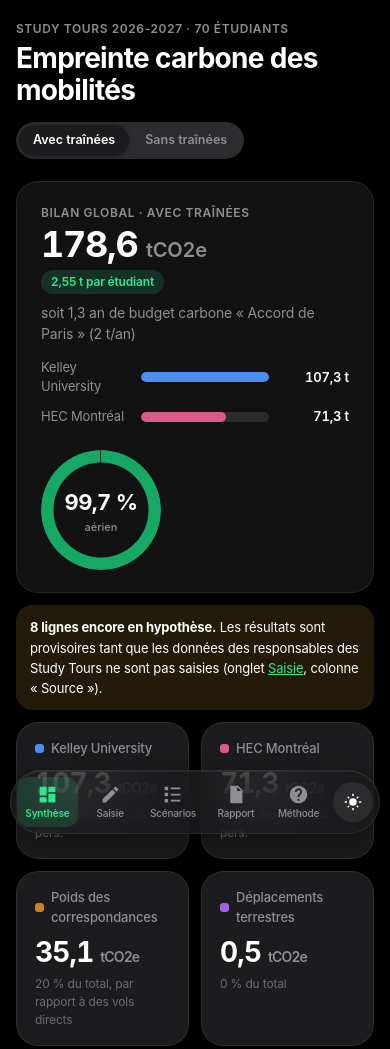
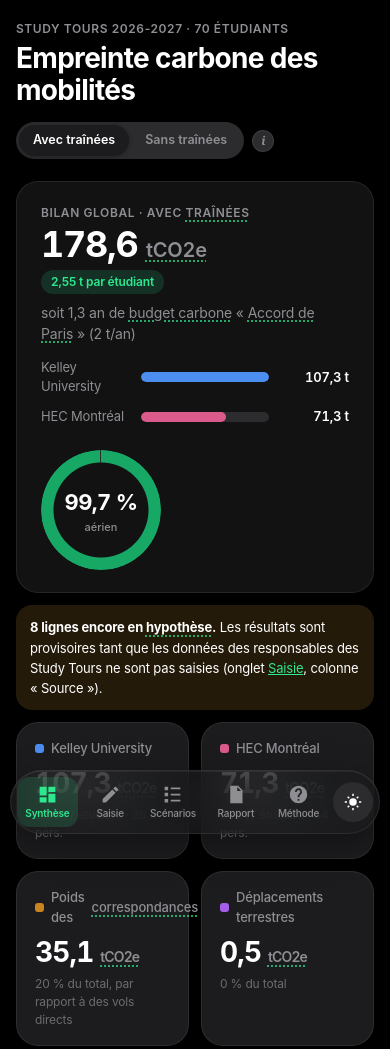
Before and after one commit to TheBigTartine/bilan-carbone-project2, a plain HTML site: page index.html in a window 390 px wide. Shown: the top 1049 px of the page. Drawn offline with nearby package versions, Linux system fonts and the light colour scheme.

Commit message:
Bulles d'explication sur les termes techniques et lexique
- 40 définitions (traînées, tCO2e, facteur d'émission, orthodromie, correspondance…)
- Mots soulignés en pointillés dans tout le site : survol à la souris, toucher sur téléphone, Tab au clavier
- Bouton « i » à côté du choix avec / sans traînées
- Lexique complet dans l'onglet Méthode

Co-Authored-By: Claude Opus 5.5 <noreply@anthropic.com>

```diff
--- a/css/style.css
+++ b/css/style.css
@@ -417,3 +417,17 @@ table.detail td:first-child { min-width: 170px; }
 table.detail td:first-child b { white-space: nowrap; }
 table.detail th { white-space: nowrap; }
 table.detail { min-width: 920px; }
+
+/* ---------- Bulles du lexique ---------- */
+.term { text-decoration: underline dotted color-mix(in srgb, var(--accent) 70%, transparent); text-decoration-thickness: 1.5px; text-underline-offset: 3px; cursor: help; border-radius: 4px; transition: background .2s; }
+.term.hot, .term:focus-visible { background: var(--accent-soft); outline: none; }
+.seg-wrap { display: inline-flex; align-items: center; gap: 8px; }
+.info { width: 22px; height: 22px; border-radius: 50%; display: inline-grid; place-items: center; font: italic 700 12px/1 Georgia, serif; background: var(--surface-2); color: var(--text-2); cursor: help; border: .5px solid var(--border); flex-shrink: 0; transition: background .2s, color .2s; }
+.info.hot, .info:hover { background: var(--accent); color: var(--on-accent); }
+.viz-tip { max-width: 320px; }
+.viz-tip b:first-child { color: var(--accent); }
+.lexique { display: grid; grid-template-columns: repeat(auto-fill, minmax(280px, 1fr)); gap: 10px; margin: 0; }
+.lexique > div { background: var(--surface-2); border-radius: 14px; padding: 10px 12px; }
+.lexique dt { font-weight: 700; margin-bottom: 3px; }
+.lexique dd { margin: 0; color: var(--text-2); font-size: 13px; line-height: 1.5; }
+@media print { .term { text-decoration: none; } .info { display: none; } }
--- a/index.html
+++ b/index.html
@@ -41,6 +41,7 @@
   <script src="js/data.js"></script>
   <script src="js/calc.js"></script>
   <script src="js/visuals.js"></script>
+  <script src="js/glossary.js"></script>
   <script src="js/app.js"></script>
 </body>
 </html>
--- a/js/app.js
+++ b/js/app.js
@@ -74,8 +74,8 @@
   });
 
   // ---------- Petits composants ----------
-  const seg = () => `<div class="seg no-print" role="group" aria-label="Traînées de condensation">
-      <button data-rf="1" class="${st.rf ? 'on' : ''}">Avec traînées</button><button data-rf="0" class="${st.rf ? '' : 'on'}">Sans traînées</button></div>`;
+  const seg = () => `<div class="seg-wrap no-print"><div class="seg" role="group" aria-label="Traînées de condensation">
+      <button data-rf="1" class="${st.rf ? 'on' : ''}">Avec traînées</button><button data-rf="0" class="${st.rf ? '' : 'on'}">Sans traînées</button></div><span class="info" tabindex="0" data-tip="${esc(Lexique.definition('traînées'))}" aria-label="Qu'est-ce que les traînées ?">i</span></div>`;
   const kpi = (label, kg, sub, color, i) => `<div class="card tilt" style="--i:${i}">
       <div class="kpi-label">${color ? `<span class="dot" style="background:${color}"></span>` : ''}${label}</div>
       <div class="kpi-value num" data-count="${t(kg)}">${t(kg)} <small>tCO2e</small></div>
@@ -466,6 +466,7 @@
         <div><h2 class="section mt2" id="calculs">Calculs détaillés, segment par segment</h2>
           <p class="muted" style="font-size:13px">Toutes les étapes avec les données saisies (${st.rf ? 'avec' : 'sans'} traînées). Chaque résultat peut être vérifié à la calculatrice.</p>
           ${Viz.detail(st, Calc.calculer(st))}</div>
+        <div class="card" style="--i:4" id="lexique"><h2 class="section">Lexique</h2><p class="muted" style="font-size:13px;margin-bottom:12px">Les mots soulignés en pointillés dans tout le site affichent ces définitions au survol (ou au toucher sur téléphone).</p>${Lexique.lexiqueHTML()}</div>
         <div class="card" style="--i:4"><h2 class="section">Communication responsable</h2>
           <ul><li>Ne pas annoncer de neutralité carbone non démontrée.</li><li>Ne pas présenter des arbres plantés comme des tonnes de CO2 compensées immédiatement.</li><li>Ne jamais additionner émissions évitées, émissions réduites et contributions financées.</li><li>Ne pas confondre un financement environnemental avec un crédit carbone.</li><li>Toujours indiquer la convention retenue (avec ou sans traînées) et les limites.</li></ul></div>
         <div class="note warn" style="--i:5"><b>À faire par le pôle avant le bilan définitif :</b> vérifier chaque facteur dans la version en vigueur de la <a href="https://base-empreinte.ademe.fr" target="_blank" rel="noopener">Base Empreinte de l'ADEME</a> et le corriger dans <code>js/data.js</code> si besoin. Source actuelle : ${esc(F.version)}.</div>
@@ -488,6 +489,7 @@
     view.innerHTML = `<div class="view">${ROUTES[name][0]()}</div>`;
     old.replaceWith(view);
     ROUTES[name][1](view);
+    Lexique.annoter(view);
     view.addEventListener('click', e => {
       const b = e.target.closest('[data-rf]'); if (!b) return;
       st.rf = b.dataset.rf === '1'; save(); render(true);
--- /dev/null
+++ b/js/glossary.js
@@ -0,0 +1,110 @@
+/* Lexique : chaque terme technique du site reçoit une bulle d'explication au survol (ou au toucher sur téléphone).
+   Pour ajouter un terme : une ligne de plus dans LEXIQUE. Les variantes du même terme (pluriel, majuscules) sont
+   reconnues grâce au champ `motifs`. */
+(function () {
+  const LEXIQUE = [
+    { terme: 'Traînées', motifs: ['traînées de condensation', 'traînées', 'traînée'], def:
+      'Les lignes blanches derrière les avions. À haute altitude, ces traînées, avec la vapeur d’eau et les oxydes d’azote rejetés, retiennent de la chaleur et réchauffent le climat <b>en plus du CO2</b>. L’ADEME publie des facteurs « avec traînées » (environ ×1,8) et « sans traînées ». On choisit une convention et on ne mélange jamais les deux.' },
+    { terme: 'Effets hors CO2', motifs: ['effets hors CO2', 'hors CO2', 'effets climatiques autres que le CO2'], def:
+      'Tout ce qui réchauffe le climat dans un vol sans être du CO2 : traînées de condensation, cirrus artificiels, oxydes d’azote, vapeur d’eau. Ces effets sont réels mais plus incertains à chiffrer.' },
+    { terme: 'Forçage radiatif', motifs: ['forçage radiatif'], def:
+      'Mesure de combien un gaz ou un phénomène déséquilibre le bilan d’énergie de la Terre (elle garde plus de chaleur qu’elle n’en renvoie). Les traînées ont leur propre forçage radiatif, qui s’ajoute à celui du CO2.' },
+    { terme: 'tCO2e', motifs: ['tCO2e', 'tonnes de CO2e', 'tonne de CO2e'], def:
+      '<b>Tonne d’équivalent CO2.</b> Unité commune qui convertit tous les gaz à effet de serre (CO2, méthane, protoxyde d’azote…) en la quantité de CO2 qui aurait le même effet sur le climat. 1 t = 1 000 kg. Un Français émet en moyenne autour de 9 t par an.' },
+    { terme: 'kgCO2e', motifs: ['kgCO2e'], def: 'Kilogramme d’équivalent CO2 (1 000 kgCO2e = 1 tCO2e). Voir tCO2e.' },
+    { terme: 'CO2e', motifs: ['CO2e', 'équivalent CO2'], def: 'Équivalent CO2 : l’unité qui permet d’additionner des gaz différents selon leur effet sur le climat.' },
+    { terme: 'Facteur d’émission', motifs: ['facteurs d’émission', 'facteur d’émission', "facteurs d'émission", "facteur d'émission", 'facteur ADEME', 'facteurs ADEME'], def:
+      'Quantité de gaz à effet de serre émise par unité d’activité. Ici, en kgCO2e par passager et par km. Le calcul revient toujours à <b>activité × facteur</b> : 7 150 km × 0,152 kg/km = 1 087 kg.' },
+    { terme: 'Passager.km', motifs: ['passager.km'], def: 'Un passager transporté sur un kilomètre. 36 passagers qui font 100 km = 3 600 passager.km.' },
+    { terme: 'ADEME', motifs: ['ADEME'], def: 'Agence de la transition écologique : l’organisme public français de référence sur l’environnement et l’énergie.' },
+    { terme: 'Base Empreinte', motifs: ['Base Empreinte', 'Base Carbone'], def:
+      'Base de données officielle de l’ADEME qui regroupe les facteurs d’émission utilisés en France (anciennement « Base Carbone »). Le cahier des charges impose de s’en servir.' },
+    { terme: 'Orthodromie', motifs: ['orthodromique', 'orthodromie'], def:
+      'Le plus court chemin entre deux points à la surface de la Terre (un arc de « grand cercle »). Sur une carte plane il paraît courbé : c’est pour cela que les vols vers l’Amérique passent près du Groenland.' },
+    { terme: 'Correction de 95 km', motifs: ['+ 95 km', '95 km'], def:
+      'L’avion ne vole jamais en ligne parfaitement droite : couloirs aériens, attente, approche. L’ADEME ajoute forfaitairement 95 km à la distance orthodromique de chaque vol.' },
+    { terme: 'Court-courrier', motifs: ['court-courrier', 'court courrier'], def:
+      'Vol de moins de 1 000 km. C’est la tranche qui émet le plus <b>par km</b>, car le décollage et la montée, très gourmands en kérosène, pèsent lourd sur une courte distance.' },
+    { terme: 'Moyen-courrier', motifs: ['moyen-courrier', 'moyen courrier'], def: 'Vol de 1 000 à 3 500 km (ex. Paris–Istanbul).' },
+    { terme: 'Long-courrier', motifs: ['long-courrier', 'long courrier'], def: 'Vol de plus de 3 500 km (ex. Paris–Atlanta). Le plus faible facteur par km, mais de très grandes distances.' },
+    { terme: 'Tranche de distance', motifs: ['tranche de distance', 'tranche'], def: 'L’ADEME classe les vols en trois tranches (court, moyen, long-courrier), avec un facteur d’émission différent pour chacune.' },
+    { terme: 'Segment', motifs: ['segments', 'segment'], def: 'Un vol entre deux aéroports, du décollage à l’atterrissage. Un itinéraire MRS-CDG-YUL compte 2 segments.' },
+    { terme: 'Correspondance', motifs: ['correspondances', 'correspondance', 'escales', 'escale'], def:
+      'Changement d’avion en cours de route. Chaque escale ajoute un décollage (la phase la plus émettrice) et souvent un détour. Son « poids » est l’écart avec un vol direct.' },
+    { terme: 'Équivalent direct', motifs: ['équivalent direct', 'direct théorique', 'vol direct'], def:
+      'Les émissions qu’aurait un vol sans escale entre le premier et le dernier aéroport. Sert à mesurer le surplus dû aux correspondances.' },
+    { terme: 'Pré-acheminement', motifs: ['pré-acheminement'], def: 'Le trajet pour rejoindre l’aéroport du vol principal, par exemple Marseille → Paris-CDG avant de traverser l’Atlantique.' },
+    { terme: 'Code IATA', motifs: ['codes IATA', 'code IATA', 'IATA'], def: 'Code à 3 lettres attribué à chaque aéroport par l’association internationale du transport aérien : MRS = Marseille, CDG = Paris-Charles de Gaulle, YUL = Montréal, IND = Indianapolis.' },
+    { terme: 'A/R', motifs: ['A/R', 'aller-retour', 'allers-retours'], def: 'Aller-retour : le trajet est compté deux fois.' },
+    { terme: 'Classe de voyage', motifs: ['coefficients par classe', 'coefficient de classe', 'classe économique', 'Premium éco'], def:
+      'Un siège en classe affaires occupe plus de place dans l’avion : on lui attribue une plus grande part des émissions du vol (×2,9 environ). L’ADEME ne fait pas cette distinction.' },
+    { terme: 'DEFRA', motifs: ['DEFRA'], def: 'Ministère britannique de l’environnement. Il publie ses propres facteurs d’émission, dont des coefficients par classe. C’est une <b>autre convention</b> que l’ADEME : à ne pas mélanger dans le bilan principal.' },
+    { terme: 'Convention', motifs: ['conventions', 'convention'], def: 'Un ensemble de choix de calcul (source des facteurs, prise en compte des traînées…). Deux résultats calculés avec des conventions différentes ne se comparent ni ne s’additionnent.' },
+    { terme: 'Périmètre', motifs: ['périmètre principal', 'périmètre'], def: 'Ce que le bilan inclut. Ici : les vols et les déplacements terrestres. Exclus : hébergement, repas, achats sur place (possible en analyse complémentaire).' },
+    { terme: 'Hypothèse', motifs: ['hypothèses', 'hypothèse'], def: 'Valeur provisoire, utilisée faute de donnée réelle. À remplacer par les informations des responsables des Study Tours avant le bilan définitif.' },
+    { terme: 'Accord de Paris', motifs: ['Accord de Paris'], def: 'Accord international de 2015 pour limiter le réchauffement bien en dessous de 2 °C. Pour y arriver, chacun devrait émettre environ <b>2 tCO2e par an</b> vers 2050.' },
+    { terme: 'Budget carbone', motifs: ['budget carbone', 'budget climat'], def: 'La quantité de CO2e qu’une personne peut émettre par an en restant compatible avec l’Accord de Paris : environ 2 t.' },
+    { terme: 'Réduction potentielle', motifs: ['réduction potentielle'], def: 'Les tCO2e qui seraient évitées <b>si</b> on changeait le voyage (vol direct, train…). C’est une estimation, pas un résultat obtenu.' },
+    { terme: 'Émissions résiduelles', motifs: ['émissions résiduelles', 'résiduelles', 'résiduel'], def: 'Ce qui est émis malgré toutes les mesures de réduction. C’est sur cette base que l’on calcule une contribution.' },
+    { terme: 'Contribution', motifs: ['contribution financée', 'contribution carbone', 'contributions financées', 'contribution'], def:
+      'Financer un projet qui réduit ou retire du CO2 ailleurs (plantation, rénovation…). Le cahier des charges parle de « contribution » et non de « compensation » : on ne peut pas garantir que cela annule exactement nos émissions.' },
+    { terme: 'Compensation', motifs: ['compensation', 'compensées', 'compensé'], def: 'Idée qu’un projet financé « annule » nos émissions. Terme à éviter : la séquestration est lente, incertaine et réversible. On parle plutôt de contribution.' },
+    { terme: 'Neutralité carbone', motifs: ['neutralité carbone', 'neutre en carbone'], def: 'Équilibre entre ce qu’on émet et ce qu’on retire de l’atmosphère. Ne s’annonce jamais sans démonstration : c’est une règle du cahier des charges.' },
+    { terme: 'Crédit carbone', motifs: ['crédits carbone', 'crédit carbone'], def: 'Certificat vérifié par un organisme, qui représente 1 tCO2e évitée ou retirée et peut s’échanger. Financer un projet local n’est <b>pas</b> acheter un crédit carbone.' },
+    { terme: 'Séquestration', motifs: ['séquestration', 'séquestre'], def: 'Stockage du carbone par les arbres et les sols. Lent (des décennies), et réversible : incendie, sécheresse ou mort de l’arbre relâchent le carbone.' },
+    { terme: 'Prix de la tonne', motifs: ['prix retenu par tonne', 'prix par tonne', 'prix de la tonne'], def: 'Ce que coûte une contribution pour 1 tCO2e. Selon le type de projet et sa qualité, de quelques euros à plus de 100 €. Le pôle compensation doit le choisir et le justifier.' },
+    { terme: 'Carbon Footprint Report', motifs: ['Carbon Footprint Report'], def: 'Le livrable stratégique du pôle (cahier des charges, § 4.5) : le bilan des émissions, sur lequel s’appuient toutes les décisions des autres pôles.' },
+    { terme: 'JSON', motifs: ['.json', 'JSON'], def: 'Format de fichier texte qui contient toutes les données saisies. On l’exporte pour l’envoyer au pôle, qui l’importe de son côté.' },
+    { terme: 'CSV', motifs: ['.csv', 'CSV'], def: 'Tableau au format texte, qui s’ouvre directement dans Excel.' }
+  ];
+
+  const escRe = s => s.replace(/[.*+?^${}()|[\]\\]/g, '\\$&');
+  const index = new Map();
+  LEXIQUE.forEach(e => e.motifs.forEach(m => index.set(m.toLowerCase(), e)));
+  const motifs = [...index.keys()].sort((a, b) => b.length - a.length);
+  const RE = new RegExp(`(?<![\\p{L}\\p{N}])(${motifs.map(escRe).join('|')})(?![\\p{L}\\p{N}])`, 'giu');
+  const bulle = e => `<b>${e.terme}</b><br>${e.def}`;
+
+  const SKIP = 'script, style, svg, code, input, select, textarea, button, .seg, [data-tip], .term, .calc, .legs, .viz-tip, .toast, a, .lexique';
+  const BLOC = '.card, .note, .report > p, .report li, .report > h2, .head, .step, .three-box, .fc-box, .scenario';
+
+  // Souligne la première occurrence de chaque terme dans chaque bloc (carte, note, paragraphe…).
+  function annoter(root) {
+    const vus = new WeakMap();
+    const walker = document.createTreeWalker(root, NodeFilter.SHOW_TEXT, {
+      acceptNode: n => (!n.nodeValue.trim() || n.parentElement.closest(SKIP)) ? NodeFilter.FILTER_REJECT : NodeFilter.FILTER_ACCEPT
+    });
+    const textes = [];
+    while (walker.nextNode()) textes.push(walker.currentNode);
+    for (const node of textes) {
+      const bloc = node.parentElement.closest(BLOC) || root;
+      if (!vus.has(bloc)) vus.set(bloc, new Set());
+      const deja = vus.get(bloc);
+      const s = node.nodeValue;
+      RE.lastIndex = 0;
+      let m, last = 0, frag = null;
+      while ((m = RE.exec(s))) {
+        const e = index.get(m[1].toLowerCase());
+        if (!e || deja.has(e.terme)) continue;
+        deja.add(e.terme);
+        frag = frag || document.createDocumentFragment();
+        frag.append(s.slice(last, m.index));
+        const span = document.createElement('span');
+        span.className = 'term'; span.tabIndex = 0;
+        span.dataset.tip = bulle(e);
+        span.textContent = m[1];
+        frag.append(span);
+        last = m.index + m[1].length;
+      }
+      if (frag) { frag.append(s.slice(last)); node.replaceWith(frag); }
+    }
+  }
+
+  // Lexique complet, pour l'onglet Méthode.
+  const lexiqueHTML = () => `<dl class="lexique">${[...LEXIQUE].sort((a, b) => a.terme.localeCompare(b.terme, 'fr'))
+    .map(e => `<div><dt>${e.terme}</dt><dd>${e.def}</dd></div>`).join('')}</dl>`;
+
+  const definition = terme => { const e = index.get(terme.toLowerCase()); return e ? bulle(e) : ''; };
+
+  window.Lexique = { annoter, lexiqueHTML, definition, LEXIQUE };
+})();
--- a/js/visuals.js
+++ b/js/visuals.js
@@ -280,16 +280,38 @@
   // ---------------------------------------------------------------------
   const tip = document.createElement('div');
   tip.className = 'viz-tip'; document.body.appendChild(tip);
+  let cur = null;
+  const place = (cx, cy) => {
+    const w = tip.offsetWidth, h = tip.offsetHeight;
+    const x = Math.max(8, Math.min(innerWidth - w - 8, cx + 14));
+    const y = cy + 16 + h > innerHeight - 90 ? cy - h - 12 : cy + 16;
+    tip.style.transform = `translate(${x}px, ${Math.max(8, y)}px)`;
+  };
+  const show = (el, cx, cy) => {
+    if (cur && cur !== el) cur.classList.remove('hot');
+    cur = el; tip.innerHTML = el.dataset.tip; tip.classList.add('show'); el.classList.add('hot'); place(cx, cy);
+  };
+  const hide = () => { tip.classList.remove('show'); if (cur) cur.classList.remove('hot'); cur = null; };
+  // Souris : survol
   document.addEventListener('pointerover', e => {
+    if (e.pointerType === 'touch') return;
     const el = e.target.closest('[data-tip]'); if (!el) return;
-    tip.innerHTML = el.dataset.tip; tip.classList.add('show'); el.classList.add('hot');
-    el.addEventListener('pointerleave', () => { tip.classList.remove('show'); el.classList.remove('hot'); }, { once: true });
+    show(el, e.clientX, e.clientY);
+    el.addEventListener('pointerleave', hide, { once: true });
   });
-  document.addEventListener('pointermove', e => {
-    if (!tip.classList.contains('show')) return;
-    const w = tip.offsetWidth, x = Math.min(innerWidth - w - 8, e.clientX + 14), y = e.clientY + 16;
-    tip.style.transform = `translate(${Math.max(8, x)}px, ${y + tip.offsetHeight > innerHeight ? e.clientY - tip.offsetHeight - 10 : y}px)`;
+  document.addEventListener('pointermove', e => { if (cur && e.pointerType !== 'touch') place(e.clientX, e.clientY); });
+  // Téléphone : un toucher ouvre la bulle, un second (ou ailleurs) la ferme
+  document.addEventListener('click', e => {
+    const el = e.target.closest('[data-tip]');
+    if (!el) { if (cur) hide(); return; }
+    if (matchMedia('(hover: hover)').matches && !el.classList.contains('term')) return;
+    if (cur === el) return hide();
+    const r = el.getBoundingClientRect(); show(el, r.left, r.bottom - 8);
   });
+  addEventListener('scroll', () => { if (cur && !matchMedia('(hover: hover)').matches) hide(); }, { passive: true });
+  // Clavier : Tab sur un terme
+  document.addEventListener('focusin', e => { const el = e.target.closest?.('.term'); if (el) { const r = el.getBoundingClientRect(); show(el, r.left, r.bottom - 8); } });
+  document.addEventListener('focusout', e => { if (e.target.closest?.('.term')) hide(); });
 
   window.Viz = { carte, flux, anatomie, equivalences, cascade, demarche, troisResultats, chaine, schemaDistance, escalier, detail };
 })();
```
